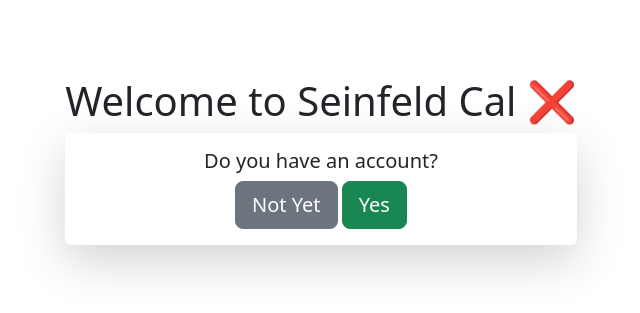
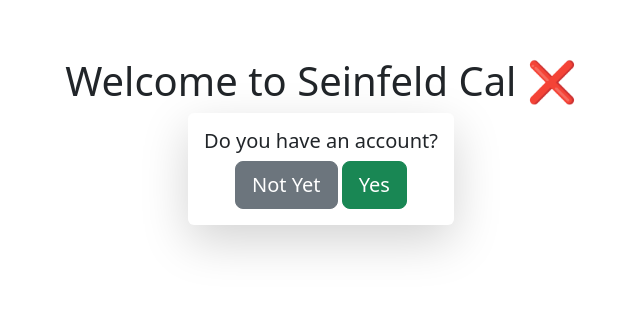
Before and after one commit to maxmcgregor/SeinfeldCal, a React (Create React App) app in the folder client/: page / in a window 1280 px wide. Shown: the part 215-528 px from the top of the page, without its empty margins (319-959 px from the left). Built offline with nearby package versions, Linux system fonts and the light colour scheme.

Commit message:
google oauth functionality is working on the most fundemental level. ok to revert back here if you blow shit up

```diff
--- a/client/package.json
+++ b/client/package.json
@@ -3,6 +3,7 @@
   "version": "0.1.0",
   "private": true,
   "dependencies": {
+    "@react-oauth/google": "^0.12.1",
     "@testing-library/jest-dom": "^5.17.0",
     "@testing-library/react": "^13.4.0",
     "@testing-library/user-event": "^13.5.0",
--- a/client/src/App.css
+++ b/client/src/App.css
@@ -1,26 +1 @@
-.calendar-day {
-    margin: 5px;
-    border: 1px solid rgba(0, 0, 0, 0.7);
-    cursor: pointer;
-    background-color: lightgray;
-    width: 6vw;
-    height: 6vw;
-    display: flex;
-    justify-content: center;
-    align-items: center;
-    text-align: center;
-    border-radius: 8px;
-    box-shadow: 2px 2px 5px rgba(0, 0, 0, 0.7);
-}
-
-.calendar-day-formatted-date {
-    font-size: 2vw;
-    color: black;
-    margin: 0;
-    padding: 0;
-    display: flex;
-    justify-content: center;
-    align-items: center;
-    width: 100%;
-    height: 50%;
-}
+/* Styling is in client/src/styling directory */
--- a/client/src/components/Calendar/CalendarDay.js
+++ b/client/src/components/Calendar/CalendarDay.js
@@ -1,6 +1,7 @@
 import React, { useState } from 'react';
 import { FormatDate } from '../../utils/CalendarHelpers';
-import '../../App.css';
+
+import '../../styling/CalendarDay.css';
 import Button from 'react-bootstrap/Button';
 
 const CalendarDay = ({ dayData, habitStartDate }) => {
--- a/client/src/containers/LandingPage.js
+++ b/client/src/containers/LandingPage.js
@@ -1,6 +1,9 @@
 import React, { useState } from 'react';
 import LoginForm from '../components/Login/LoginForm';
 import CalendarPage from './CalendarPage';
+import { GoogleLogin } from '@react-oauth/google';
+import '../styling/LandingPage.css';
+
 
 const LandingPage = () => {
 
@@ -10,14 +13,22 @@
         setIsUserLoggedIn(!isUserLoggedIn);
     }
 
+    const responseMessage = (credentialResponse) => {
+        console.log("Google Login Successful: ", credentialResponse);
+    };
+
+    const errorMessage = (error) => {
+        console.error("Google Login Error: ", error);
+    }
     return (
-        <div>
+        <div className='landing-page-container'>
             {isUserLoggedIn ? (
                 <CalendarPage handleLogin={handleLogin} />
             ) : (
                 <>
                     <h1>Welcome to Seinfeld Cal ❌</h1>
                     <LoginForm handleLogin={handleLogin} />
+                    <GoogleLogin onSuccess={responseMessage} onError={errorMessage} />
                 </>
             )}
         </div>
--- a/client/src/index.js
+++ b/client/src/index.js
@@ -3,12 +3,15 @@
 import './index.css';
 import App from './App';
 import reportWebVitals from './reportWebVitals';
+import { GoogleOAuthProvider } from '@react-oauth/google';
 
 const root = ReactDOM.createRoot(document.getElementById('root'));
 root.render(
-  <React.StrictMode>
-    <App />
-  </React.StrictMode>
+  <GoogleOAuthProvider clientId="314925259511-9diqjccpvqr8achhemvpv3on0hpgaeod.apps.googleusercontent.com">
+    <React.StrictMode>
+      <App />
+    </React.StrictMode>
+  </GoogleOAuthProvider>
 );
 
 // If you want to start measuring performance in your app, pass a function
--- /dev/null
+++ b/client/src/styling/CalendarDay.css
@@ -0,0 +1,26 @@
+.calendar-day {
+    margin: 5px;
+    border: 1px solid rgba(0, 0, 0, 0.7);
+    cursor: pointer;
+    background-color: lightgray;
+    width: 6vw;
+    height: 6vw;
+    display: flex;
+    justify-content: center;
+    align-items: center;
+    text-align: center;
+    border-radius: 8px;
+    box-shadow: 2px 2px 5px rgba(0, 0, 0, 0.7);
+}
+
+.calendar-day-formatted-date {
+    font-size: 2vw;
+    color: black;
+    margin: 0;
+    padding: 0;
+    display: flex;
+    justify-content: center;
+    align-items: center;
+    width: 100%;
+    height: 50%;
+}
--- /dev/null
+++ b/client/src/styling/LandingPage.css
@@ -0,0 +1,7 @@
+.landing-page-container {
+    display: flex;
+    flex-direction: column;
+    align-items: center;
+    justify-content: center;
+    height: 100vh;
+}
```
Also changed, not shown: 1 other file (tests, documents, lock files or other folders).
